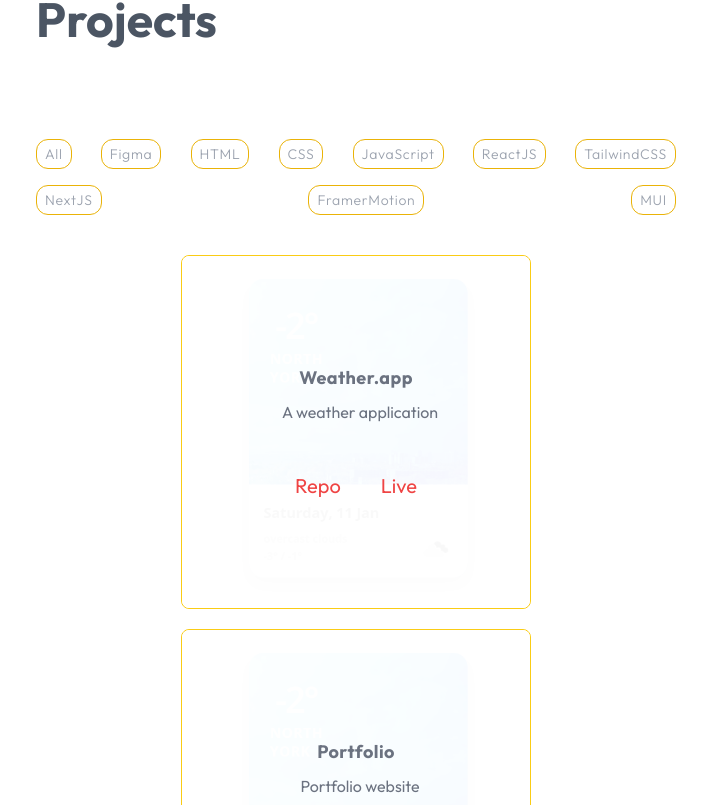
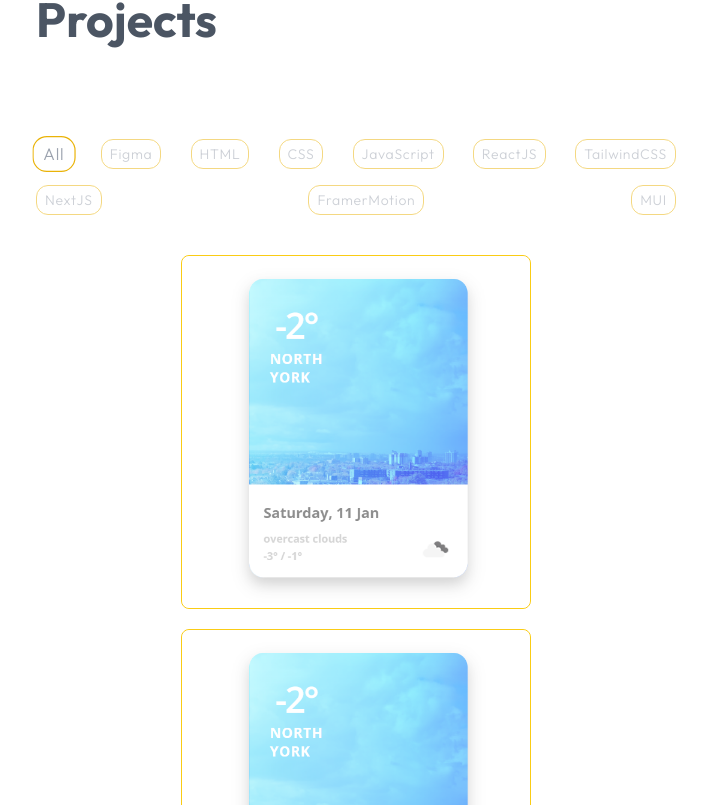
Before and after one commit to Diana1888/Website-portfolio, a Next.js app: page / in a window 1280 px wide. Shown: the part 4035-4840 px from the top of the page, without its empty margins (284-991 px from the left). Built offline with nearby package versions, Linux system fonts and the light colour scheme.

Commit message:
Added project filter

```diff
--- a/src/assets/index.js
+++ b/src/assets/index.js
@@ -129,7 +129,7 @@ export const projectsData = [
     url: '/projects/weatherApp.png',
     tech: ['NextJS', 'TailwindCSS', 'FramerMotion'],
     repo: 'https://github.com/Diana1888',
-    live: 'https://diana1888.github.io/Weather-react-app/'
+    live: ''
   },
   {
     name: 'Weather.app',
--- a/src/components/Projects.jsx
+++ b/src/components/Projects.jsx
@@ -1,9 +1,10 @@
 'use client'
 
-import { useRef, useState } from 'react'
+import { useEffect, useRef, useState } from 'react'
 import Heading from './sub/Heading'
 import Project from './sub/Project'
 import { projectsButton, projectsData } from '@/assets'
+import { animate, motion } from 'framer-motion'
 
 const Projects = () => {
   const [tech, setTech] = useState('All')
@@ -11,25 +12,47 @@ const Projects = () => {
   const prevIndex = useRef(0)
   const buttonsRef = useRef([])
 
+  const handleClick = () => {
+    animate(buttonsRef.current[prevIndex.current], { opacity: 0.5, scale: 1 }),
+      animate(buttonsRef.current[index], { opacity: 1, scale: 1.2 })
+  }
+
+  useEffect(() => {
+    handleClick()
+    prevIndex.current = index
+  }, [index])
+
   return (
     <div className="min-h-screen py-20 px-80">
       <Heading text={'Projects'} />
       <div className="flex flex-wrap items-center justify-between gap-4 py-10">
         {projectsButton.map((text, i) => (
-          <button
+          <motion.button
             key={i}
+            initial={{ opacity: i === 0 ? 1 : 0.5, scale: i === 0 ? 1.2 : 1 }}
+            ref={(el) => buttonsRef.current.push(el)}
+            onClick={() => {
+              setTech(text)
+              setIndex(i)
+            }}
             className="border border-yellow-500 rounded-xl px-2 py-1 text-sm font-light tracking-wider text-gray-400"
           >
             {text}
-          </button>
+          </motion.button>
         ))}
       </div>
       <div className="flex flex-wrap items-center justify-center gap-5 ">
-        {projectsData.map((data, i) => (
-          <div key={`id-${i}`}>
-            <Project data={data} index={i} />
-          </div>
-        ))}
+        {projectsData
+          .filter((project) => {
+            return project.tech.some((item) =>
+              tech === 'All' ? true : item === tech
+            )
+          })
+          .map((data, i) => (
+            <motion.div key={`id-${i}`} layout>
+              <Project data={data} index={i} />
+            </motion.div>
+          ))}
       </div>
     </div>
   )
--- a/src/components/sub/Project.jsx
+++ b/src/components/sub/Project.jsx
@@ -1,10 +1,20 @@
 'use client'
 
 import Image from 'next/image'
+import { useState } from 'react'
+import { motion } from 'framer-motion'
 
 const Project = ({ data, index }) => {
+  const [show, setShow] = useState(false)
   return (
-    <div className=" relative w-[350px] sm:w-full h-max border border-yellow-400 rounded-lg cursor-pointer">
+    <motion.div
+      initial={{ opacity: 0, y: index % 2 === 0 ? 100 : -100 }}
+      whileInView={{ opacity: 1, y: 0 }}
+      viewport={{ once: true }}
+      transition={{ duration: 1, type: 'spring', stiffness: 100 }}
+      onClick={() => setShow((show) => !show)}
+      className=" relative w-[350px] sm:w-full h-max border border-yellow-400 rounded-lg cursor-pointer"
+    >
       <Image
         src={data.url}
         alt="Project Image"
@@ -12,7 +22,11 @@ const Project = ({ data, index }) => {
         height={400}
         className="rounded-lg opacity-70"
       />
-      <div className="absolute top-0 w-full h-full flex flex-col items-center justify-center gap-y-2 bg-white/95 p-6 rounded-lg ">
+      <motion.div
+        initial={{ opacity: 0 }}
+        animate={{ opacity: show ? 1 : 0 }}
+        className="absolute top-0 w-full h-full flex flex-col items-center justify-center gap-y-2 bg-white/95 p-6 rounded-lg "
+      >
         <h2 className="text-lg font-bold tracking-wide text-gray-500">
           {data.name}
         </h2>
@@ -21,10 +35,10 @@ const Project = ({ data, index }) => {
         </p>
         <div className="mt-10 flex justify-center gap-x-10 text-xl text-red-500">
           <a href={data.repo}>Repo</a>
-          <a href={data.live}>Live</a>
+          {data.live && <a href={data.live}>Live</a>}
         </div>
-      </div>
-    </div>
+      </motion.div>
+    </motion.div>
   )
 }
 
```
